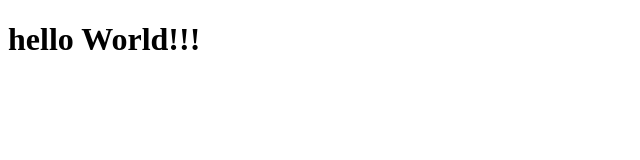
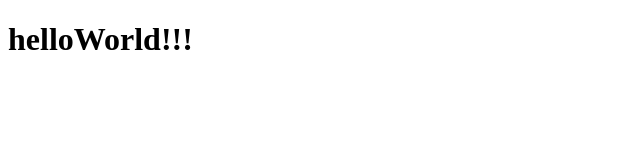
Before and after one commit to Rayudo11/mcpatty, a plain HTML site: page index.html in a window 1280 px wide. Shown: the full height of the page, 0-640 px from the left. Drawn offline with Linux system fonts and the light colour scheme.

Commit message:
First commit

```diff
--- a/index.html
+++ b/index.html
@@ -7,6 +7,6 @@
     <title>Document</title>
 </head>
 <body>
-<h1> hello World!!!</h1>
+<h1> helloWorld!!!</h1>
 </body>
 </html>
```
